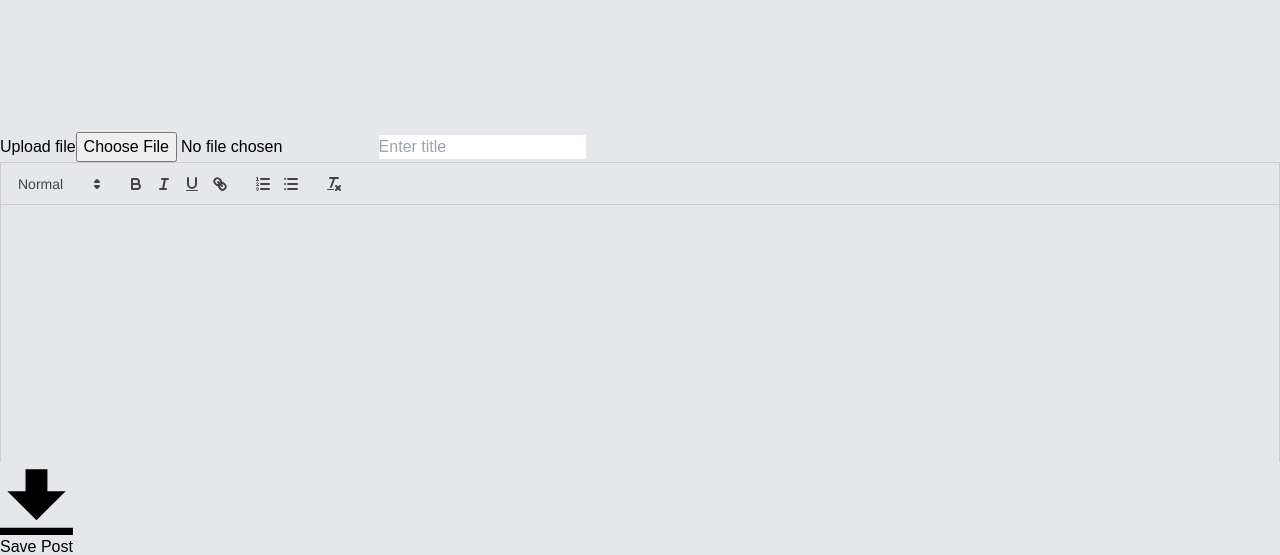
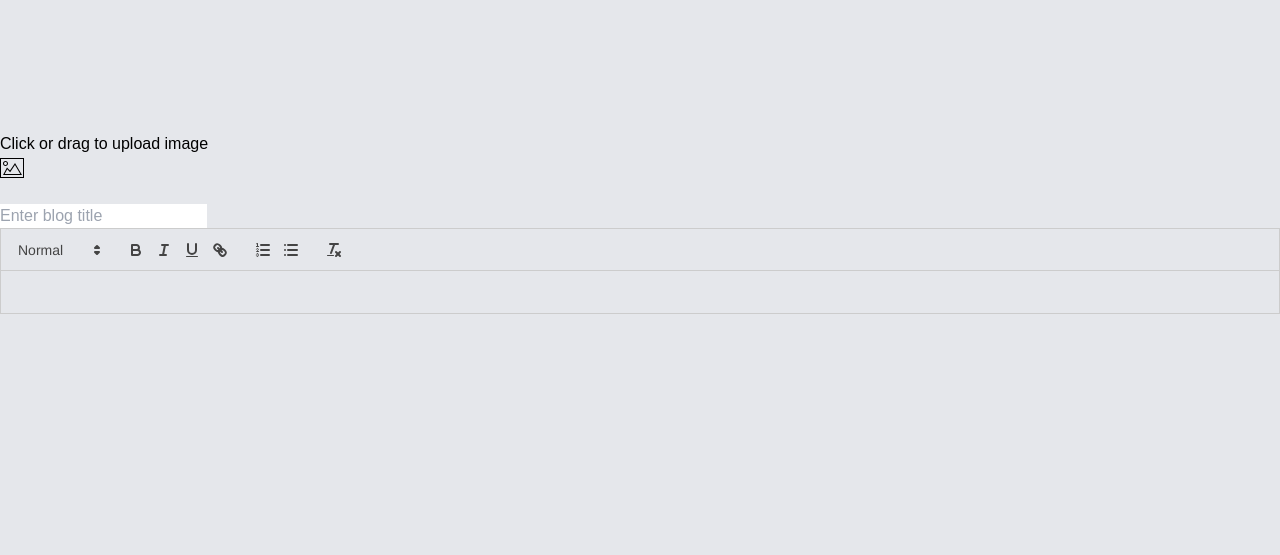
Before and after one commit to hardcorekid03/friendster, a React (Vite) app: page /createpost in a window 1280 px wide. Shown: the part 2660-3215 px from the top of the page. Built offline with nearby package versions, Linux system fonts and the light colour scheme; grey boxes are pictures that could not be loaded.

Commit message:
create dropzone with preview

```diff
--- a/package.json
+++ b/package.json
@@ -16,6 +16,7 @@
     "ionicons": "^7.4.0",
     "react": "^18.2.0",
     "react-dom": "^18.2.0",
+    "react-dropzone": "^14.2.3",
     "react-quill": "^2.0.0",
     "react-router-dom": "^6.23.1"
   },
--- a/src/components/FileUpload.jsx
+++ b/src/components/FileUpload.jsx
@@ -1,45 +1,38 @@
-import React, { useState } from 'react';
+import React, { useCallback, useState } from 'react';
+import { useDropzone } from 'react-dropzone';
+import 'tailwindcss/tailwind.css';
 
-const FileUploadComponent = () => {
-  const [selectedFile, setSelectedFile] = useState(null);
-  const [previewImage, setPreviewImage] = useState(null);
+const DropzoneComponent = () => {
+  const [file, setFile] = useState(null);
 
-  const handleFileChange = (e) => {
-    const file = e.target.files[0];
-    setSelectedFile(file);
+  const onDrop = useCallback((acceptedFiles) => {
+    const selectedFile = acceptedFiles[0];
+    setFile(Object.assign(selectedFile, {
+      preview: URL.createObjectURL(selectedFile)
+    }));
+  }, []);
 
-    if (file) {
-      const reader = new FileReader();
-      reader.onloadend = () => {
-        setPreviewImage(reader.result);
-      };
-      reader.readAsDataURL(file);
-    } else {
-      setPreviewImage(null);
-    }
-  };
+  const { getRootProps, getInputProps, isDragActive } = useDropzone({
+    onDrop,
+
+  });
 
   return (
-    <div className="flex flex-col items-center justify-center">
-      <input
-        type="file"
-        accept="image/*"
-        onChange={handleFileChange}
-        className="mb-4"
-      />
-      {previewImage && (
-        <div className="mt-4">
-          <img
-            src={previewImage}
-            alt="Preview"
-            className=" object-cover"
-            style={{ maxWidth: '100%', maxHeight: '420px', objectFit: 'cover' }}
-
-          />
-        </div>
-      )}
+    <div {...getRootProps()} className={` mb-4 border-2 border-dashed p-4 rounded-lg ${isDragActive ? 'border-blue-500' : 'border-gray-300'}`}>
+      <input {...getInputProps()} />
+      <div className="flex  items-center justify-center">
+      {!file &&
+          <div className="w-160 h-16 mb-4 text-gray-500">
+            <h1>Click or drag to upload image</h1>
+            <svg width="48" height="48" xmlns="http://www.w3.org/2000/svg" fillRule="evenodd" clipRule="evenodd">
+              <path d="M24 22h-24v-20h24v20zm-1-19h-22v18h22v-18zm-1 16h-19l4-7.492 3 3.048 5.013-7.556 6.987 12zm-11.848-2.865l-2.91-2.956-2.574 4.821h15.593l-5.303-9.108-4.806 7.243zm-4.652-11.135c1.38 0 2.5 1.12 2.5 2.5s-1.12 2.5-2.5 2.5-2.5-1.12-2.5-2.5 1.12-2.5 2.5-2.5zm0 1c.828 0 1.5.672 1.5 1.5s-.672 1.5-1.5 1.5-1.5-.672-1.5-1.5.672-1.5 1.5-1.5z"/>
+            </svg>
+          </div>
+        }
+        {file && <img src={file.preview} alt="Preview" className=" w-full h-[200px] md:h-[200px]  object-contain" />}
+      </div>
     </div>
   );
 };
 
-export default FileUploadComponent;
+export default DropzoneComponent;
--- a/src/pages/CreatePost.jsx
+++ b/src/pages/CreatePost.jsx
@@ -3,27 +3,26 @@ import { useState } from "react";
 import { ArrowLeftIcon } from "@heroicons/react/24/outline";
 import ReactQuill from "react-quill";
 import "react-quill/dist/quill.snow.css";
-import FileUploadComponent from "../components/FileUpload";
 import { Link } from "react-router-dom";
+import FileUpload from "../components/FileUpload";
 
 function CreatePost() {
   const [value, setValue] = useState("");
 
   const containerStyle = {
-    height: "300px", // Set your desired height
+    height: "600px", // Set your desired height
   };
 
   const editorStyle = {
     height: "100%",
-    overflowY: "auto", // Optional: Adds scroll for overflow content
   };
 
   console.log(value);
 
   return (
     <>
-      <div className="items-center justify-center p-4 ">
-        <div className="flex items-center justify-between p-4">
+      <div className="items-center justify-center p-2 mb-8">
+        <div className="flex items-center justify-between p-4 sm:p-2">
           <h3 className="text-xl font-semibold ">Create Post</h3>
           <Link
             to="/"
@@ -33,29 +32,25 @@ function CreatePost() {
           </Link>
         </div>
         <form>
-          <div className="preview-img px-4">
-            <label
-              className="block text-sm font-medium text-gray-900 dark:text-white"
-              htmlFor="file_input"
-            >
-              Upload file
-            </label>
-            <input
-              className="block w-full text-sm mb-4 cursor-pointer focus:outline-none"
-              id="file_input"
-              accept=".jpg,.jpeg,.png,.gif"
-              type="file"
-            />
+          <div className="preview-img p-4">
+            <FileUpload />
             <input
               className="w-full border-2 border-gray-300 focus:border-blue-500 focus:outline-none focus:border-opacity-100 px-4 py-2"
-              placeholder="Enter title"
+              placeholder="Enter blog title"
             />
           </div>
-          <div style={containerStyle} className="p-4 mb-4">
-            <ReactQuill value={value} onChange={setValue} style={editorStyle} />
+          <div
+            style={containerStyle}
+            className="p-4 mb-4 w-[100%] md:h-[400px] h-[250px] "
+          >
+            <ReactQuill
+              value={value}
+              onChange={setValue}
+              className="h-full w-full "
+            />
           </div>
         </form>
-        <div className="px-4">
+        <div className="px-4 py-8">
           <button className="bg-blue-500 hover:bg-blue-700 text-white font-bold py-2 px-4  inline-flex items-center">
             <svg
               className="fill-current w-4 h-4 mr-2"
```
Also changed, not shown: src/pages/PostDetails.jsx (+1 -7 lines), src/components/FileUpload.css (added), 1 other file (tests, documents, lock files or other folders).
